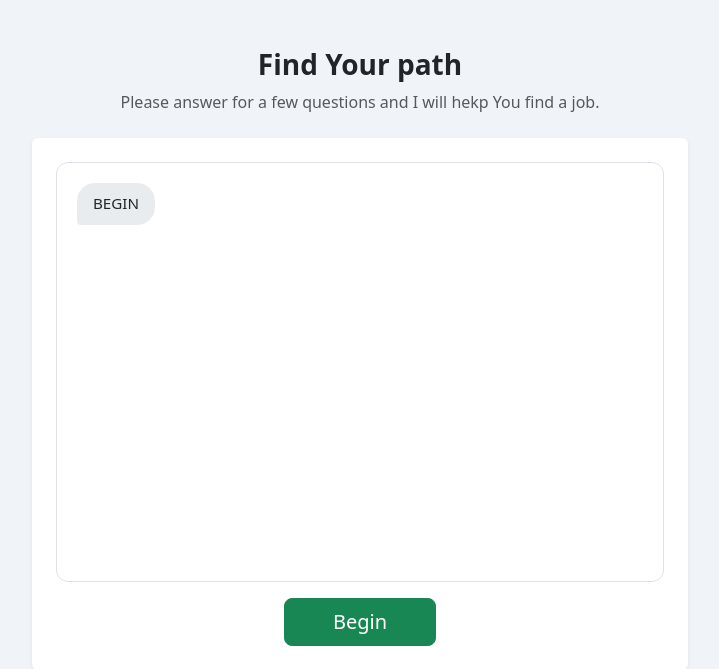
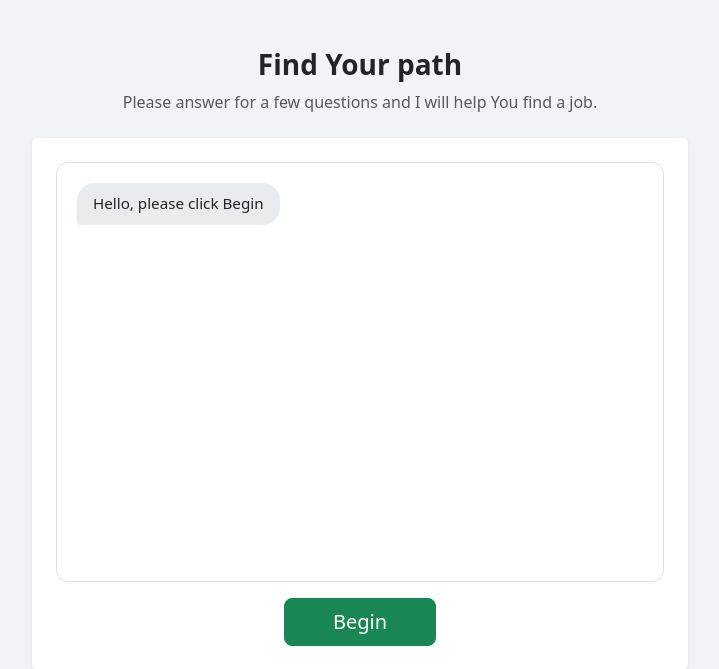
Before and after one commit to blankoner/Nova_App, a Flask app: page / in a window 1280 px wide. Shown: the top 669 px of the page, without its empty margins (280-999 px from the left). Run offline with Flask 3, Linux system fonts and the light colour scheme.

Commit message:
Added README and slightly modified index.html

```diff
--- a/templates/index.html
+++ b/templates/index.html
@@ -32,7 +32,7 @@
 <div class="container py-5" style="max-width:680px">
   <div class="text-center mb-4">
     <h1 class="h3 fw-bold">Find Your path</h1>
-    <p class="text-muted">Please answer for a few questions and I will hekp You find a job.</p>
+    <p class="text-muted">Please answer for a few questions and I will help You find a job.</p>
   </div>
 
   <div class="card shadow-sm border-0">
@@ -40,7 +40,7 @@
       <div class="chat-box mb-3" id="chatBox">
         <div class="d-flex justify-content-start">
           <div class="bubble bubble-ai">
-            BEGIN
+            Hello, please click Begin
           </div>
         </div>
       </div>
```
Also changed, not shown: README.md (added).
